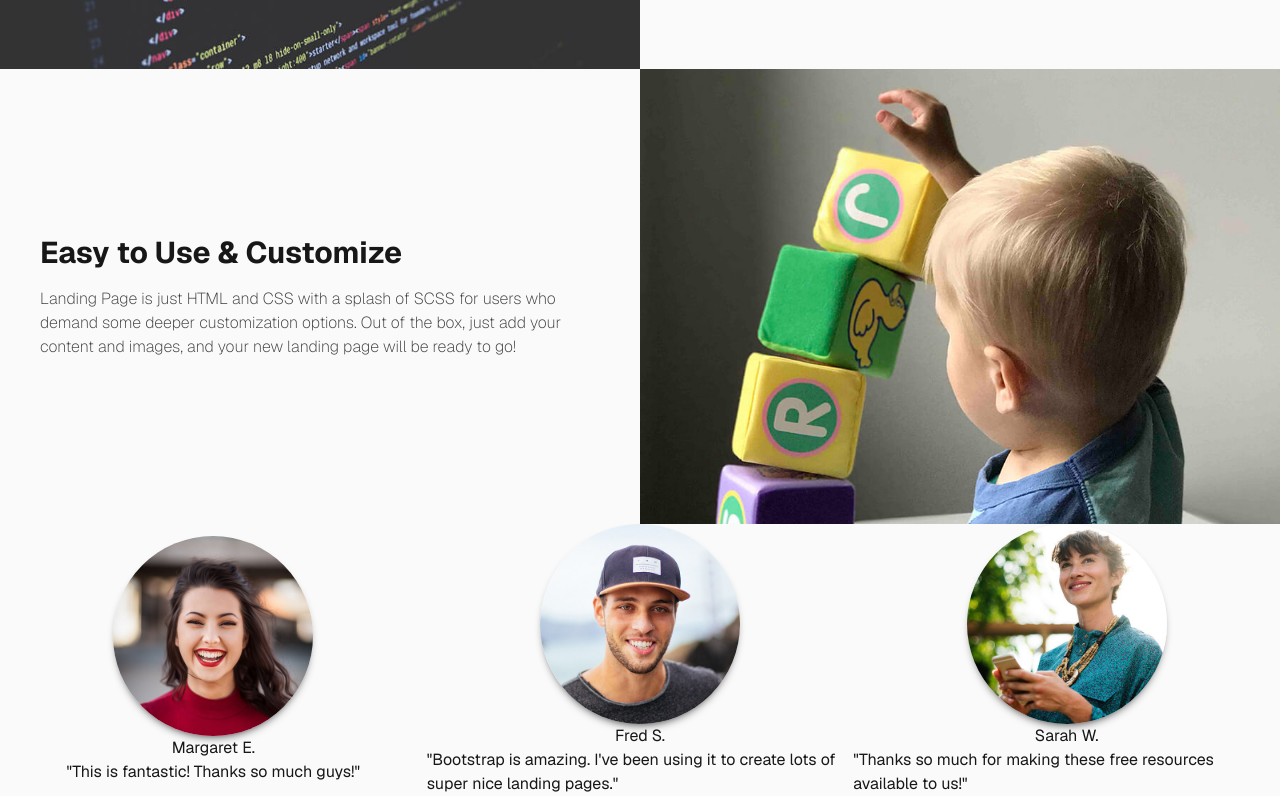
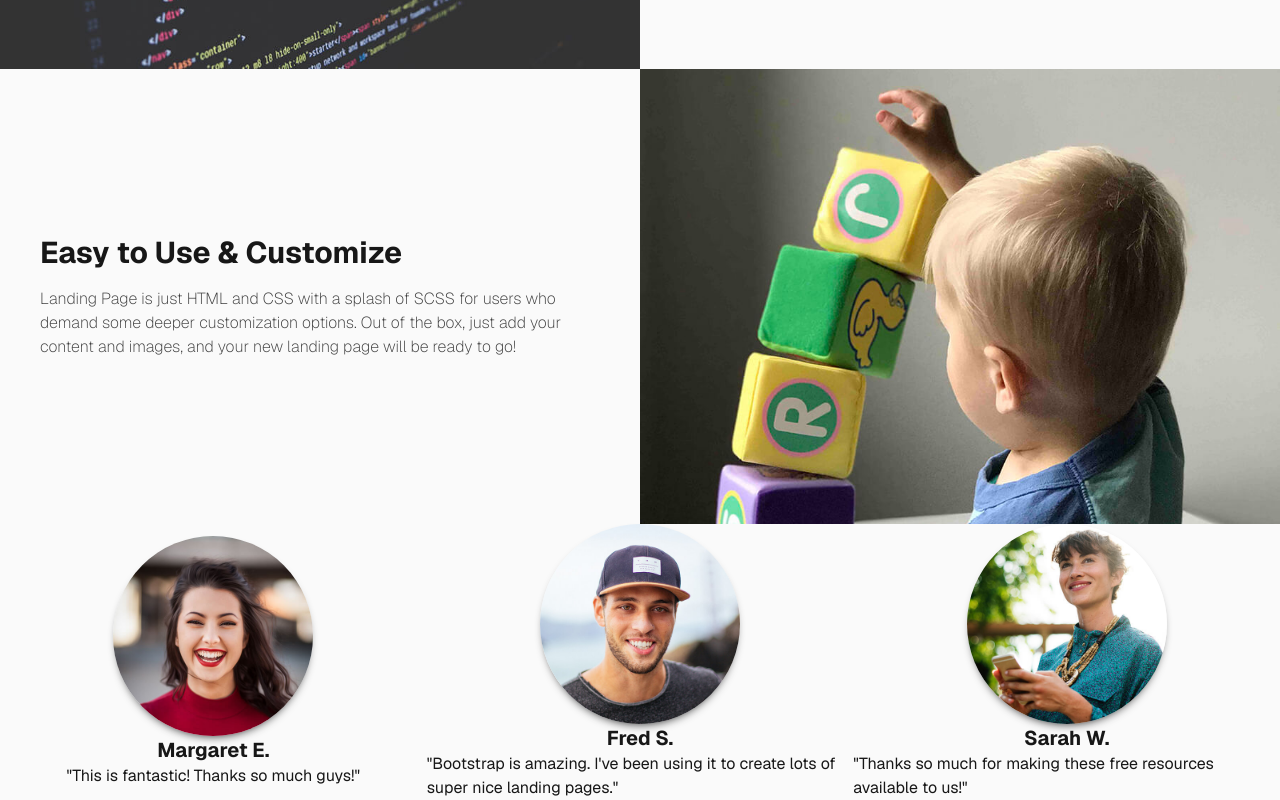
Before and after one commit to Jas-creator-31/bootstrap-studio-landing-page, a Next.js app: page / in a window 1280 px wide. Shown: the part 1793-2593 px from the top of the page. Built offline with nearby package versions, Linux system fonts and the light colour scheme.

Commit message:
fix: made heading xl and font bold

```diff
--- a/src/app/components/TestimoniesSection.tsx
+++ b/src/app/components/TestimoniesSection.tsx
@@ -22,7 +22,7 @@ export default function TestimoniesSection({ image, name, text }: Props) {
         />
 
       </div>
-      <h1>{name}</h1>
+      <h1 className={cn("text-xl font-bold")}>{name}</h1>
       <p>{text}</p>
     </section>
   )
```
